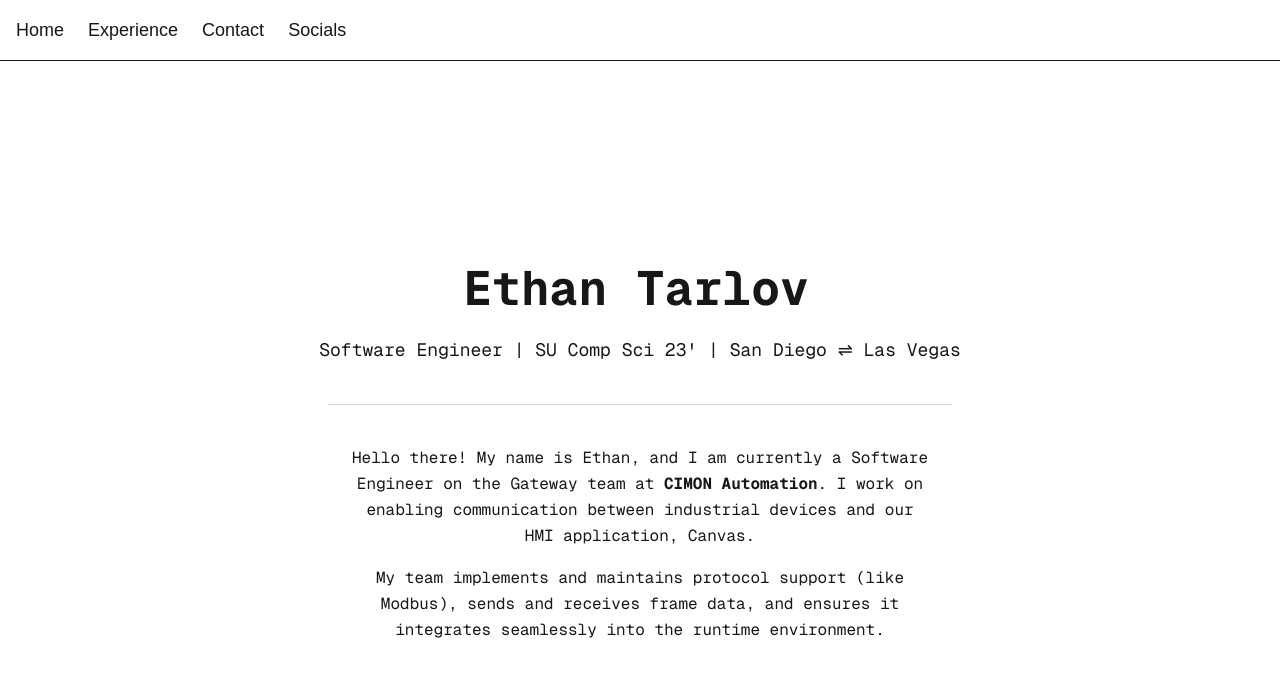
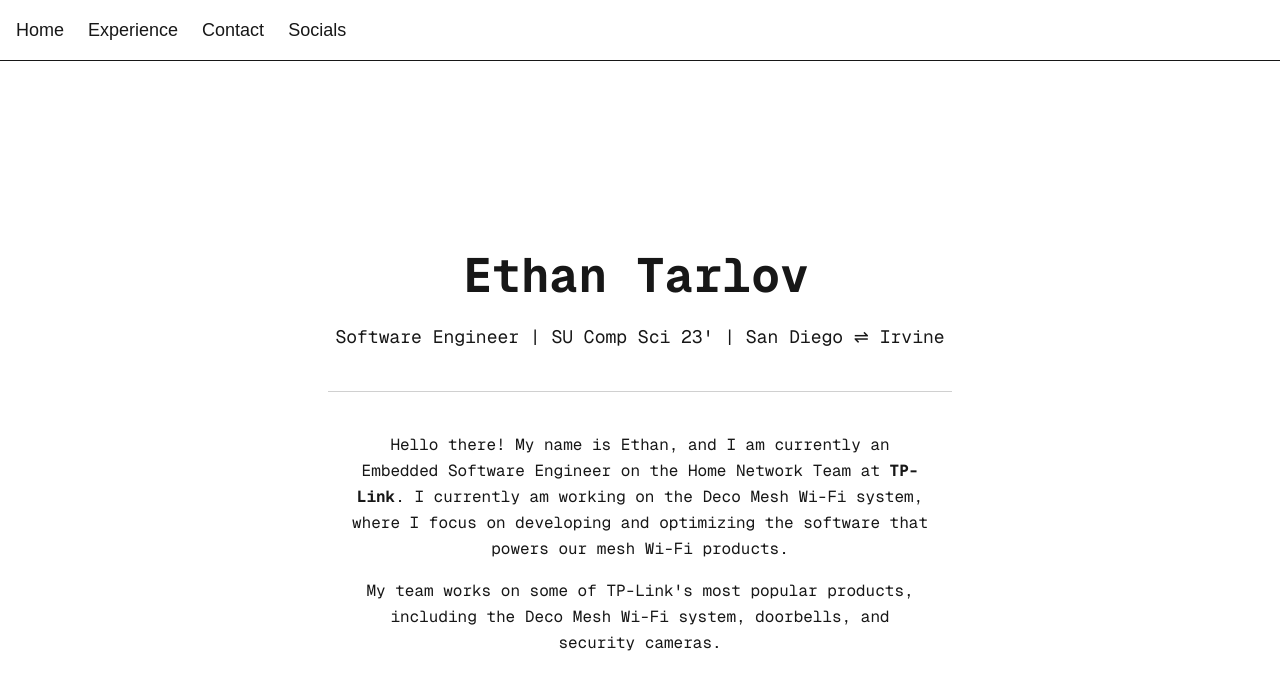
Before and after one commit to Ethan7144/ethanjtarlov.com, a Next.js app: page / in a window 1280 px wide. Shown: the top 690 px of the page. Built offline with nearby package versions, Linux system fonts and the light colour scheme.

Commit message:
added new job

```diff
--- a/src/app/exp/data.ts
+++ b/src/app/exp/data.ts
@@ -12,11 +12,26 @@ type ExperienceItem = {
 export const experienceList: ExperienceItem[] = [
         {
           url: '#',
+          company: 'TP-Link Systems',
+          position: 'Embedded Software Engineer',
+          cardImg: '/exp/TP-Link-logo.png',
+          location: 'Irvine, CA',
+          date: 'Mar 2026 - Present',
+          bulletPoints: [
+            'Developing and optimizing software for the Deco Mesh Wi-Fi system.',
+            'Collaborating with cross-functional teams to design and implement new features.',
+            'Debugging and troubleshooting software issues in embedded environments.',
+            'Utilizing C and embedded Linux for development.',
+          ],
+          modalImgs: [],
+        },
+        {
+          url: '#',
           company: 'CIMON Automation',
           position: 'Software Engineer - Gateway',
           cardImg: '/exp/cimon-logo.png',
           location: 'Henderson, NV',
-          date: 'Jan 2025 - Present',
+          date: 'Jan 2025 - Oct 2025',
           bulletPoints: [
             'Developing communication protocols for CIMON HMI devices.',
             'Created a Project Creator tool to automate test project generation.',
--- a/src/app/page.tsx
+++ b/src/app/page.tsx
@@ -14,17 +14,16 @@ export default function HomePage() {
       </h1>
 
       <p className="text-center text-lg font-mono">
-        Software Engineer | SU Comp Sci 23&apos; | San Diego ⇌ Las Vegas
+        Software Engineer | SU Comp Sci 23&apos; | San Diego ⇌ Irvine
       </p>
       <hr className="my-10 border-[var(--foreground)] opacity-20 w-1/2"/>
           <section className="max-w-xl text-center text-md font-sans leading-relaxed">
             <p className="mb-4 font-mono">
-              Hello there! My name is Ethan, and I am currently a Software Engineer on the Gateway team at <strong>CIMON Automation</strong>.
-              I work on enabling communication between industrial devices and our HMI application, Canvas.
+              Hello there! My name is Ethan, and I am currently an Embedded Software Engineer on the Home Network Team at <strong>TP-Link</strong>.
+              I currently am working on the Deco Mesh Wi-Fi system, where I focus on developing and optimizing the software that powers our mesh Wi-Fi products.
             </p>
             <p className="mb-4 font-mono">
-              My team implements and maintains protocol support (like Modbus), sends and receives frame data, and ensures it integrates
-              seamlessly into the runtime environment.
+              My team works on some of TP-Link&apos;s most popular products, including the Deco Mesh Wi-Fi system, doorbells, and security cameras.
             </p>
           </section>
     </div>
--- /dev/null
+++ b/tailwind.config.js
@@ -0,0 +1,16 @@
+// tailwind.config.js
+const {nextui} = require("@nextui-org/react");
+
+/** @type {import('tailwindcss').Config} */
+module.exports = {
+  content: [
+    "./pages/**/*.{js,ts,jsx,tsx,mdx}",
+    "./components/**/*.{js,ts,jsx,tsx,mdx}",
+    "./node_modules/@nextui-org/theme/dist/**/*.{js,ts,jsx,tsx}",
+  ],
+  theme: {
+    extend: {},
+  },
+  darkMode: "class",
+  plugins: [nextui()],
+};
```
Also changed, not shown: src/app/exp/TP-Link-Logo.png (added).
